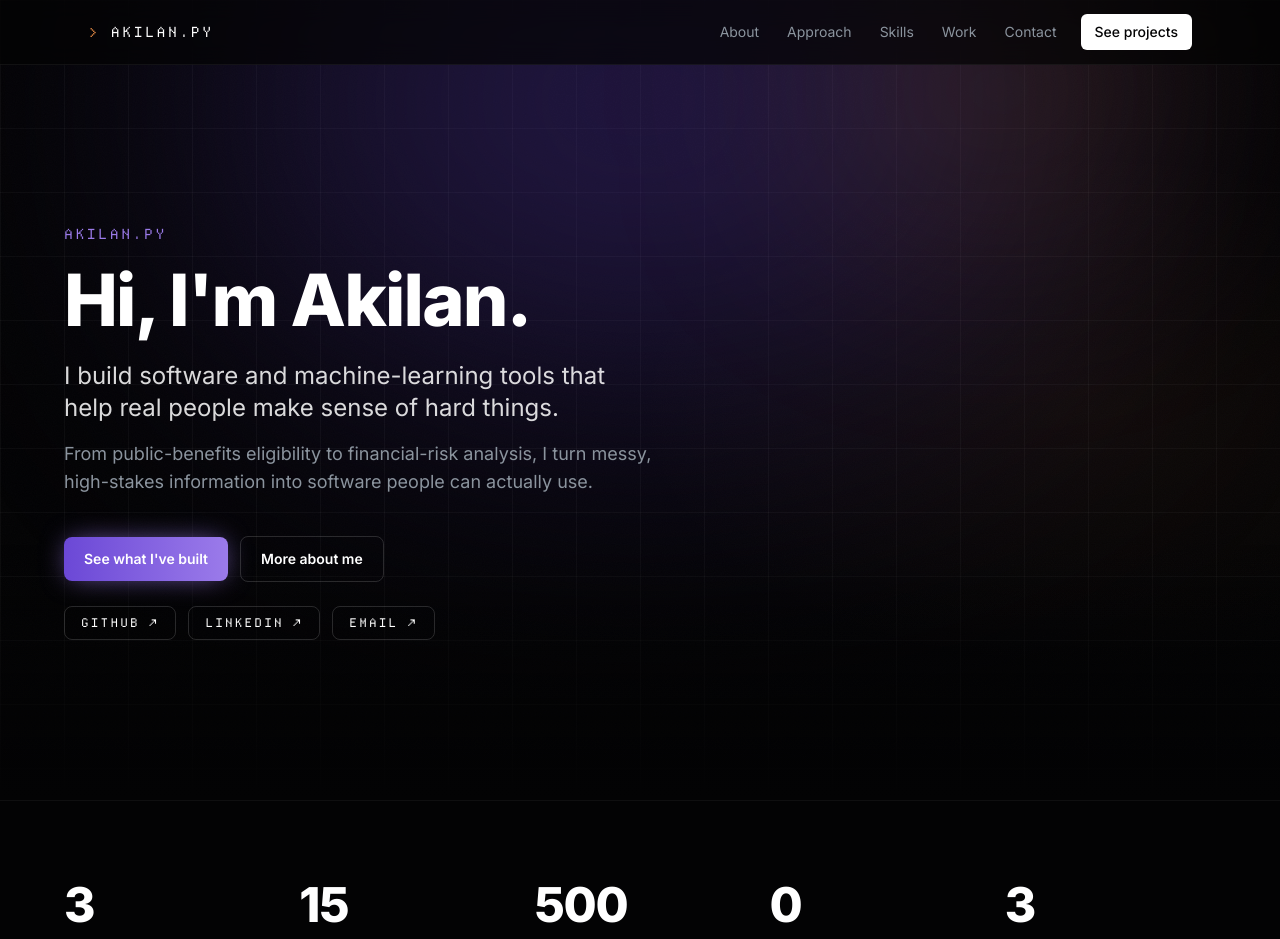
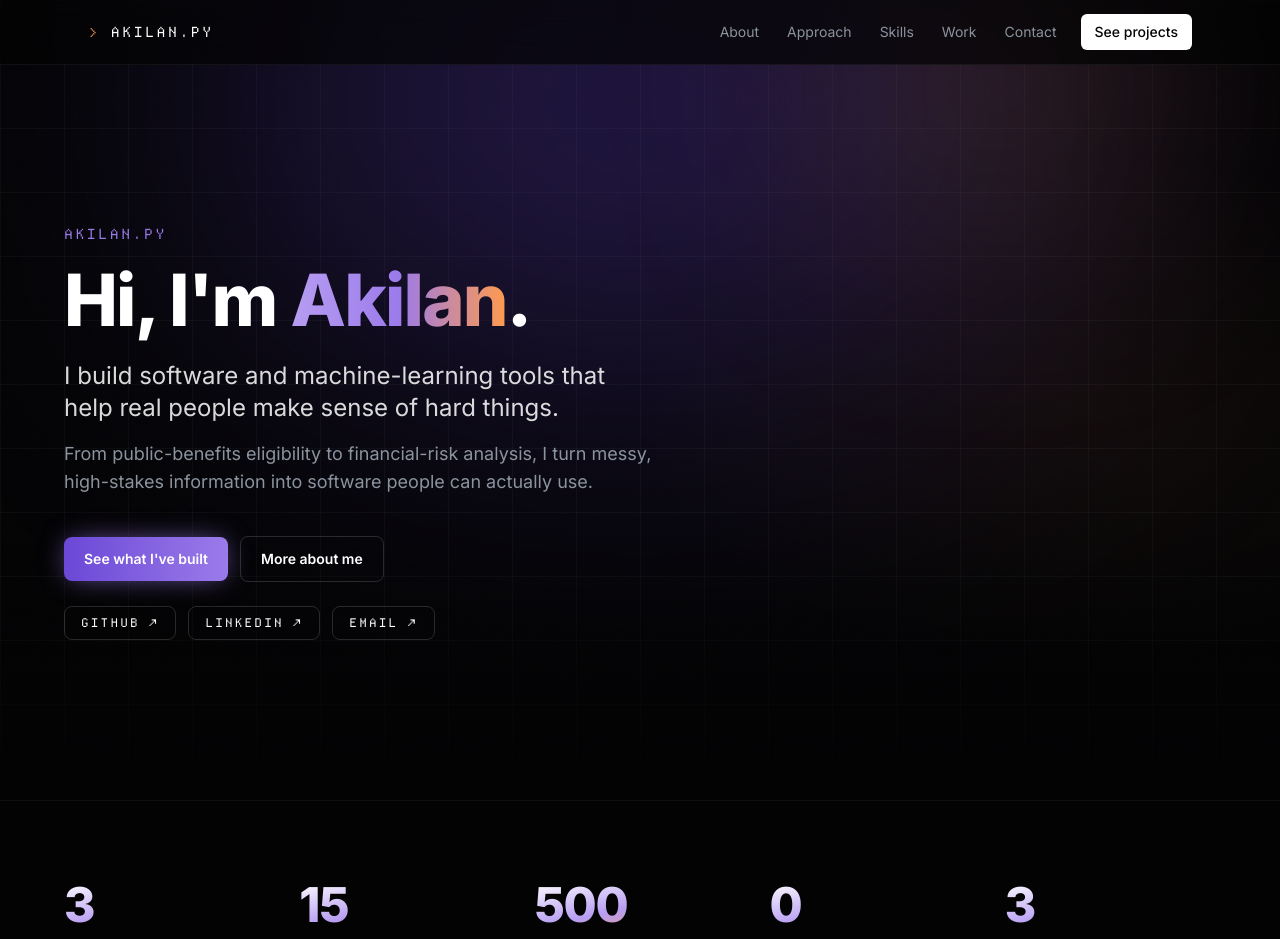
Before and after one commit to akilanvadivelan1/my-portfolio, a React (Vite) app: page / in a window 1280 px wide. Shown: the top 939 px of the page. Built offline with nearby package versions, Linux system fonts and the light colour scheme; the HTML template or start-up script is replaced by a standard one.

Commit message:
Add lavender to sunrise gradient on name and stat numbers

```diff
--- a/src/components/Hero.tsx
+++ b/src/components/Hero.tsx
@@ -17,7 +17,11 @@ export default function Hero() {
           {profile.handle}
         </p>
         <h1 className="animate-fade-up text-balance mt-5 max-w-4xl text-5xl font-extrabold leading-[1.05] tracking-tight sm:text-6xl md:text-7xl">
-          Hi, I'm {profile.name.split(" ")[0]}.
+          Hi, I'm{" "}
+          <span className="bg-gradient-to-r from-accent-soft via-accent to-sunrise bg-clip-text text-transparent">
+            {profile.name.split(" ")[0]}
+          </span>
+          .
         </h1>
         <p className="animate-fade-up text-balance mt-6 max-w-2xl text-xl text-white/85 md:text-2xl">
           {profile.heroLine}
--- a/src/components/Stats.tsx
+++ b/src/components/Stats.tsx
@@ -17,7 +17,7 @@ export default function Stats() {
             className="transition-all duration-700"
             style={{ transitionDelay: `${i * 80}ms` }}
           >
-            <div className="text-4xl font-extrabold tracking-tight md:text-5xl">
+            <div className="bg-gradient-to-br from-white via-accent-soft to-sunrise bg-clip-text text-4xl font-extrabold tracking-tight text-transparent md:text-5xl">
               {s.value}
             </div>
             <div className="mt-2 text-sm text-haze">{s.label}</div>
```
